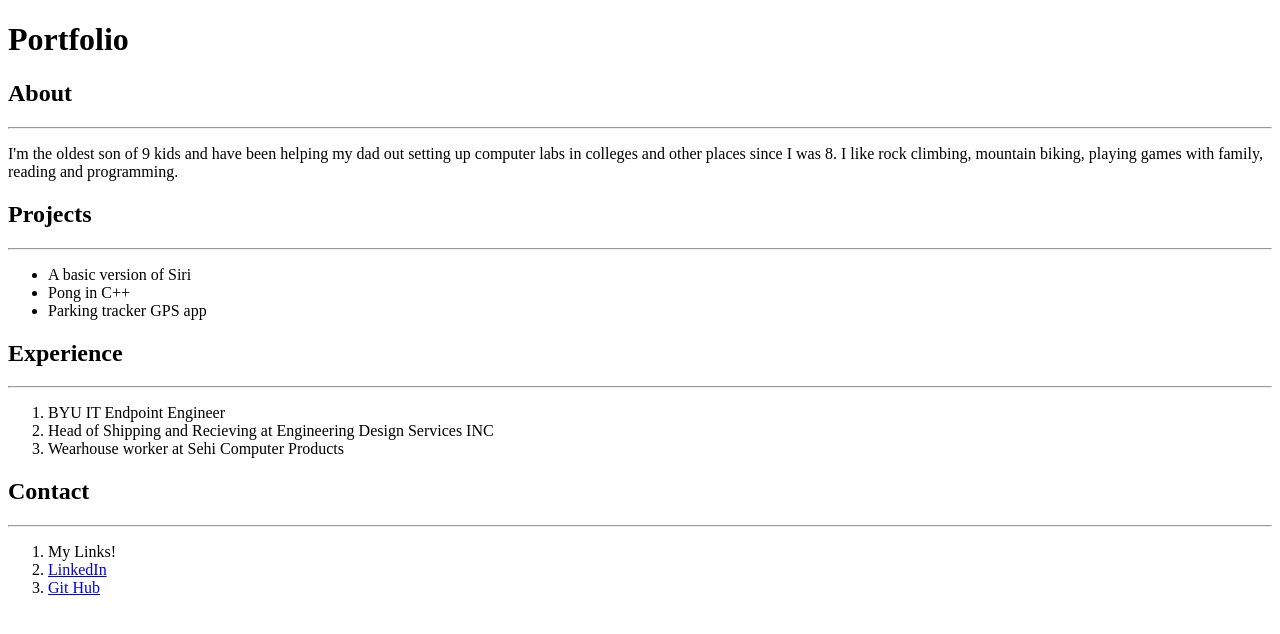
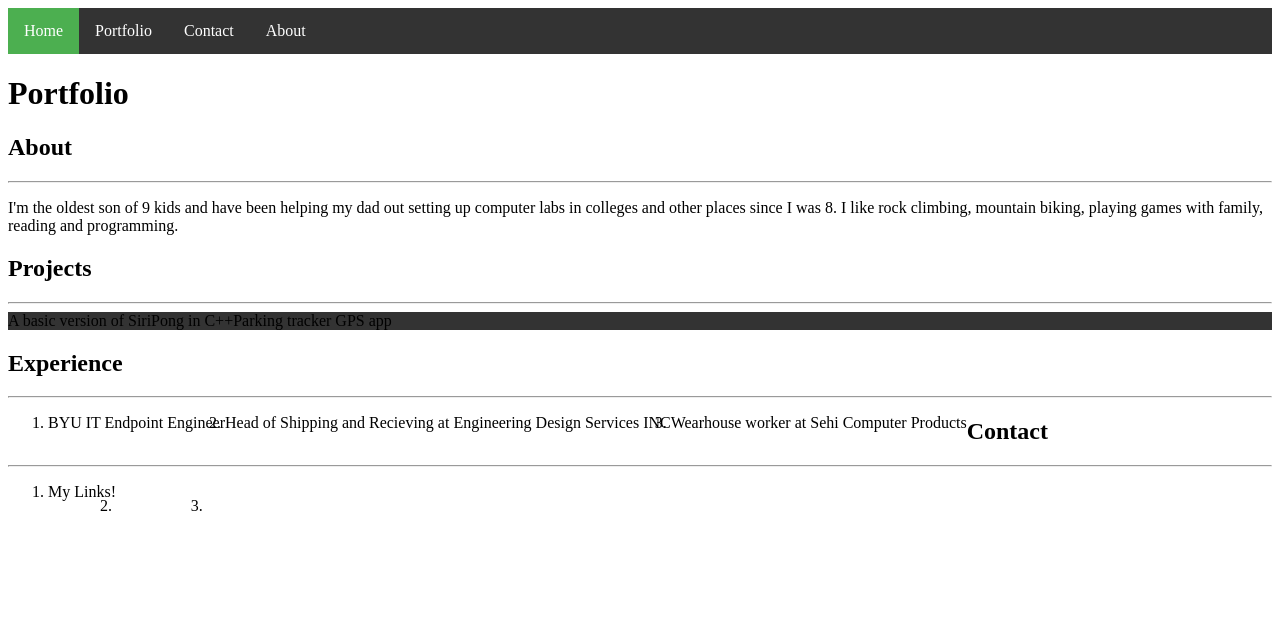
Before and after one commit to M-Laswell/portfolio, a plain HTML site: page portfolio.html in a window 1280 px wide. Drawn offline with Linux system fonts and the light colour scheme.

Commit message:
fourth commit

```diff
--- a/portfolio.html
+++ b/portfolio.html
@@ -1,10 +1,45 @@
 <!DOCTYPE html>
 <html lang='en'>
   <head>
+    <style>
+    ul {
+      list-style-type: none;
+      margin: 0;
+      padding: 0;
+      overflow: hidden;
+      background-color: #333;
+    }
+
+    li {
+      float: left;
+    }
+
+    li a {
+      display: block;
+      color: white;
+      text-align: center;
+      padding: 14px 16px;
+      text-decoration: none;
+    }
+
+    li a:hover:not(.active) {
+      background-color: #111;
+    }
+
+    .active {
+      background-color: #4CAF50;
+    }
+    </style>
     <meta charset='UTF-8'/>
     <title>Michael Laswell Portfolio</title>
   </head>
   <body>
+    <ul>
+      <li><a class="active" href="#home">Home</a></li>
+      <li><a href="portfolio.html">Portfolio</a></li>
+      <li><a href="#contact">Contact</a></li>
+      <li><a href="#about">About</a></li>
+    </ul>
     <h1>Portfolio</h1>
     <h2>About</h2>
     <hr>
```
Also changed, not shown: index.html (+4 -0 lines).
